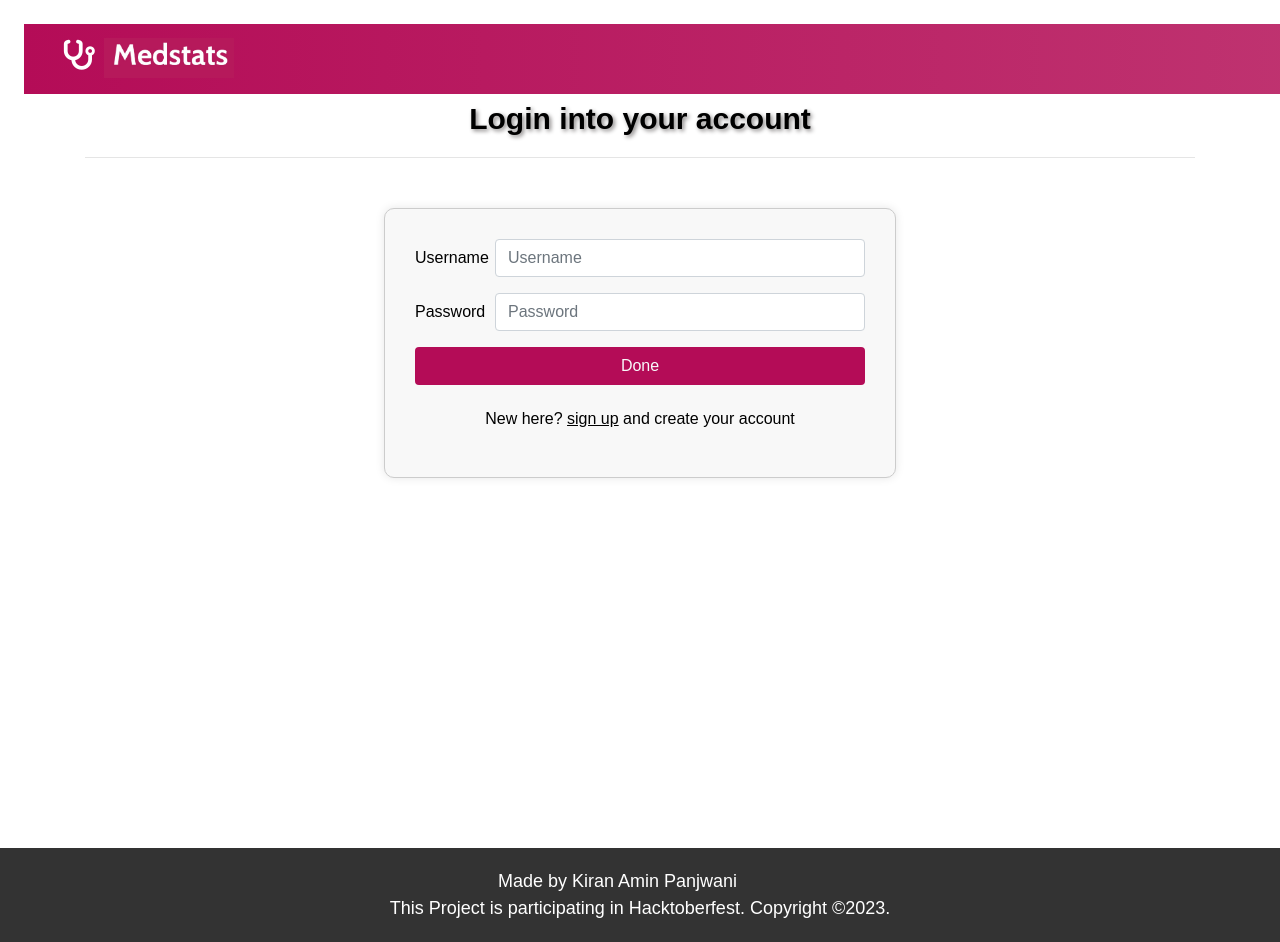
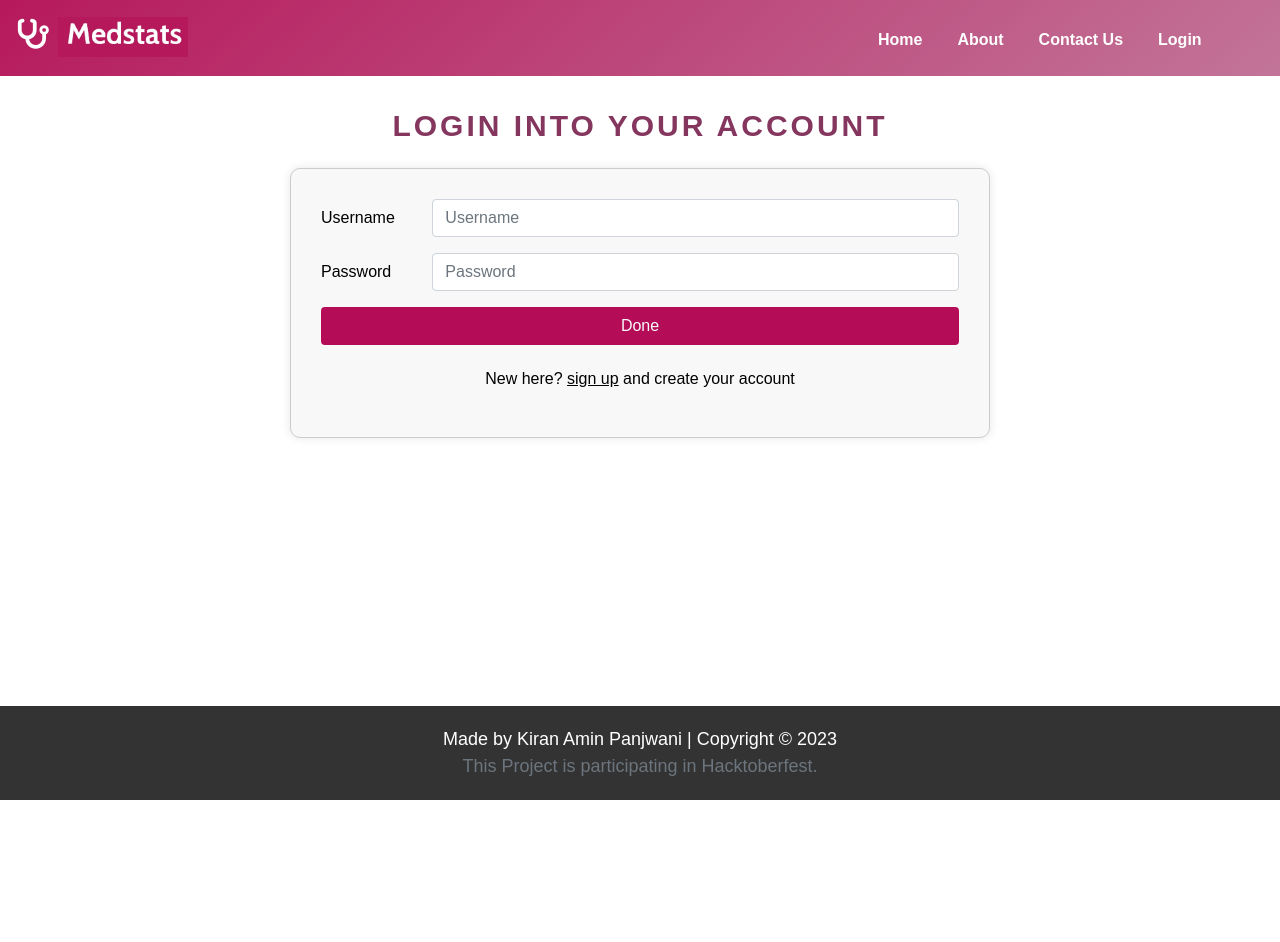
Before and after one commit to KiranAminPanjwani/MedStats, a plain HTML site: page login.html in a window 1280 px wide. After the commit the page ends 800 px from the top, so only its background shows below. Drawn offline with nearby package versions, Linux system fonts and the light colour scheme.

Commit message:
improve footer and header, closes #102

```diff
--- a/css/common.css
+++ b/css/common.css
@@ -36,6 +36,9 @@ body {
     scrollbar-color: #b40c57 #bf3370;
     overflow-x: hidden;
     color: var(--color-black);
+    min-height: 100vh;
+    display: flex;
+    flex-direction: column;
 }
 
 body::-webkit-scrollbar {
@@ -58,8 +61,6 @@ body::-webkit-scrollbar-thumb:hover {
     background-image: var(--color-gradient);
     display: flex;
     justify-content: space-between;
-    margin: 24px;
-    border-radius: 12px;
 }
 
 #navbar a {
@@ -100,9 +101,49 @@ body::-webkit-scrollbar-thumb:hover {
     border-radius: 50px;
     transition: all 0.2s ease;
 }
+
 #navbar ul li:hover::before {
     left: -10%;
     width: 120%;
+}
+
+.main {
+    flex: 1;
+}
+
+.main .container {
+    padding: 1rem;
+}
+
+.main .page-title {
+    color: var(--darkPurple);
+    font-weight: bold;
+    font-size: 30px;
+    text-align: center;
+    padding: 1rem 0;
+    text-transform: uppercase;
+    letter-spacing: 3px;
+}
+
+.form-container {
+    width: 100%;
+    max-width: 700px; /* Adjust the maximum width to your preference */
+    margin: 0 auto; /* Center the container horizontally */
+    padding: 30px;
+    border: 1px solid #ccc;
+    border-radius: 10px;
+    background-color: #f8f8f8;
+    box-shadow: 0 0 10px rgba(0, 0, 0, 0.1);
+}
+
+.btn-action {
+    background-color: #b40c57;
+    transition: transform 0.5s ease;
+}
+
+/* Hovering effetc on buttons */
+.btn-action:hover {
+    transform: scale(1.025);
 }
 
 /* Back to Top Button styles */
@@ -180,9 +221,10 @@ footer p {
     margin: 0;
     line-height: 1.5;
     display: flex;
+    flex-direction: column;
     font-size: 18px;
     font: medium;
     text-align: center;
-    align-items: flex-end;
+    align-items: center;
     justify-content: center;
 }
--- a/css/contactus.css
+++ b/css/contactus.css
@@ -1,19 +1,13 @@
 .contact-form {
-    position: relative;
-    min-height: 100vh;
-    z-index: 0;
-    background: white;
-    padding: 30px;
+    display: flex;
     justify-content: center;
-    display: grid;
-    grid-template-rows: 1fr auto 1fr;
-    align-items: center;
+    align-items: stretch;
 }
 
 .container {
     max-width: 800px;
-    height: 500px;
     margin-top: 0 auto;
+    padding: 30px;
 }
 
 .contact-form h1 {
@@ -30,12 +24,6 @@
     font-weight: 500;
     color: white;
     text-align: center;
-}
-
-.contact-form .main {
-    position: relative;
-    display: flex;
-    margin: 30px 0;
 }
 
 .content {
--- a/css/index.css
+++ b/css/index.css
@@ -2,24 +2,8 @@ input {
     border-color: var(--cyan);
 }
 
-h2 {
-    color: var(--color-gray);
-    font-size: var(--font-size-small);
-    line-height: 1.5;
-    font-weight: 400;
-    text-transform: uppercase;
-    letter-spacing: 3px;
-}
-
 section {
     margin-bottom: 2rem;
-}
-
-/* Applied text shadow to beautify the website */
-#subHead1 {
-    color: var(--darkPurple);
-    font: bold;
-    font-size: 30px;
 }
 
 /* Applied text shadow */
@@ -33,18 +17,6 @@ section {
     color: rgb(0, 0, 0);
     text-shadow: 2px 2px 4px #979494;
     font-size: 18px;
-}
-
-#add-record-btn {
-    /* border: 2px solid grey; */
-    transition: transform 0.5s ease;
-}
-
-/* Hovering effetc on buttons */
-#add-record-btn:hover {
-    background-color: black;
-    color: black;
-    transform: scale(1.025);
 }
 
 .progress-bar {
@@ -263,7 +235,6 @@ section {
     flex-wrap: wrap;
     justify-content: space-around;
     padding: 20px;
-    background-color: #f8f9fa;
 }
 
 .record {
@@ -385,18 +356,6 @@ button img {
     }
 }
 
-.form-container {
-    max-width: 500px; /* Adjust the maximum width to your preference */
-    margin: 0 auto; /* Center the container horizontally */
-    height: 220px;
-    padding: 30px;
-    border: 1px solid #ccc;
-    border-radius: 10px;
-    background-color: #f8f8f8;
-    box-shadow: 0 0 10px rgba(0, 0, 0, 0.1);
-    margin-top: 50px;
-}
-
 a button {
     text-decoration: none;
 }
--- a/css/sign up.css
+++ b/css/sign up.css
@@ -1,60 +1,3 @@
-#navbar {
-    height: 70px;
-    width: 100vw;
-    display: flex;
-    align-items: center;
-    justify-content: space-between;
-}
-#navbar::before {
-    content: " ";
-    position: absolute;
-    background-image: linear-gradient(to right, #b40c57, #bf3370);
-    left: 0px;
-    top: 0px;
-    z-index: -1;
-    height: 70px;
-    width: 100vw;
-}
-.navbar-brand {
-    margin-left: 22px;
-}
-.container {
-    top: 23px;
-}
-#subHead1 {
-    color: black;
-    text-shadow: 2px 2px 4px #888585;
-    font-size: 30px;
-}
-.text-center {
-    color: #f7000c;
-    text-align: center !important;
-}
-#sign::before {
-    content: " ";
-    position: absolute;
-    /* background-image: linear-gradient(to right, #b40c57, #bf3370); */
-    left: 0px;
-    /* top: 0px; */
-    z-index: -1;
-    height: 100vh;
-    width: 100vw;
-}
-#sign {
-    height: 100vh;
-}
-.form-container {
-    max-width: 40vw; /* Adjust the maximum width to your preference */
-    margin: 0 auto; /* Center the container horizontally */
-    /* height: 45vh; */
-    padding: 30px;
-    border: 1px solid #ccc;
-    border-radius: 10px;
-    background-color: #f8f8f8;
-    box-shadow: 0 0 10px rgba(0, 0, 0, 0.1);
-    margin-top: 50px;
-}
-
 .form-container p {
     text-align: center;
     margin-top: 22px;
--- a/login.html
+++ b/login.html
@@ -23,18 +23,22 @@
 
     <body>
         <!-- NavBar -->
-        <nav id="navbar" class="navbar navbar-expand-lg navbar-dark fixed-top">
+        <nav id="navbar" class="navbar navbar-expand-lg navbar-dark sticky-top">
             <a class="navbar-brand mb-1 nav-heading" href="/index.html" style="font-size: 28px">
-                <!-- <img src="./medicalLogo.png" /> -->
                 <i class="fa fa-stethoscope" style="font-size: 30px; color: white"></i>
                 <img src="./images/logo-color.jpeg" alt="" width="130px" />
             </a>
+            <ul>
+                <li><a href="/index.html">Home</a></li>
+                <li><a href="#">About</a></li>
+                <li><a href="contactUs.html">Contact Us</a></li>
+                <li><a href="login.html">Login</a></li>
+            </ul>
         </nav>
-        <section id="sign">
-            <div class="container pt-4 my-5">
-                <br />
-                <p style="font-size: 30px" class="text-center" id="subHead1"><b>Login into your account</b></p>
-                <hr />
+
+        <main class="main">
+            <div class="container">
+                <h2 class="page-title">Login into your account</h2>
                 <div class="form-container">
                     <form id="MedicalForm">
                         <div class="form-group row">
@@ -52,21 +56,19 @@
                         </div>
 
                         <a href="index.html">
-                            <button type="button" class="btn text-light btn-large btn-block" style="background-color: #b40c57" id="add-record-btn">
-                                Done
-                            </button>
+                            <button type="button" class="btn text-light btn-large btn-block btn-action">Done</button>
                         </a>
 
                         <p>New here? <a href="sign up.html">sign up</a> and create your account</p>
                     </form>
                 </div>
             </div>
-        </section>
+        </main>
 
         <footer>
             <p>
-                Made by Kiran Amin Panjwani <br />
-                This Project is participating in Hacktoberfest. Copyright © <span id="current-year"></span>.
+                <span>Made by Kiran Amin Panjwani | Copyright © <span id="current-year"></span></span>
+                <span class="text-secondary">This Project is participating in Hacktoberfest.</span>
             </p>
             <script>
                 const currentYear = new Date().getFullYear();
```
Also changed, not shown: contactUs.html (+9 -11 lines), index.html (+22 -27 lines), sign up.html (+14 -13 lines).
